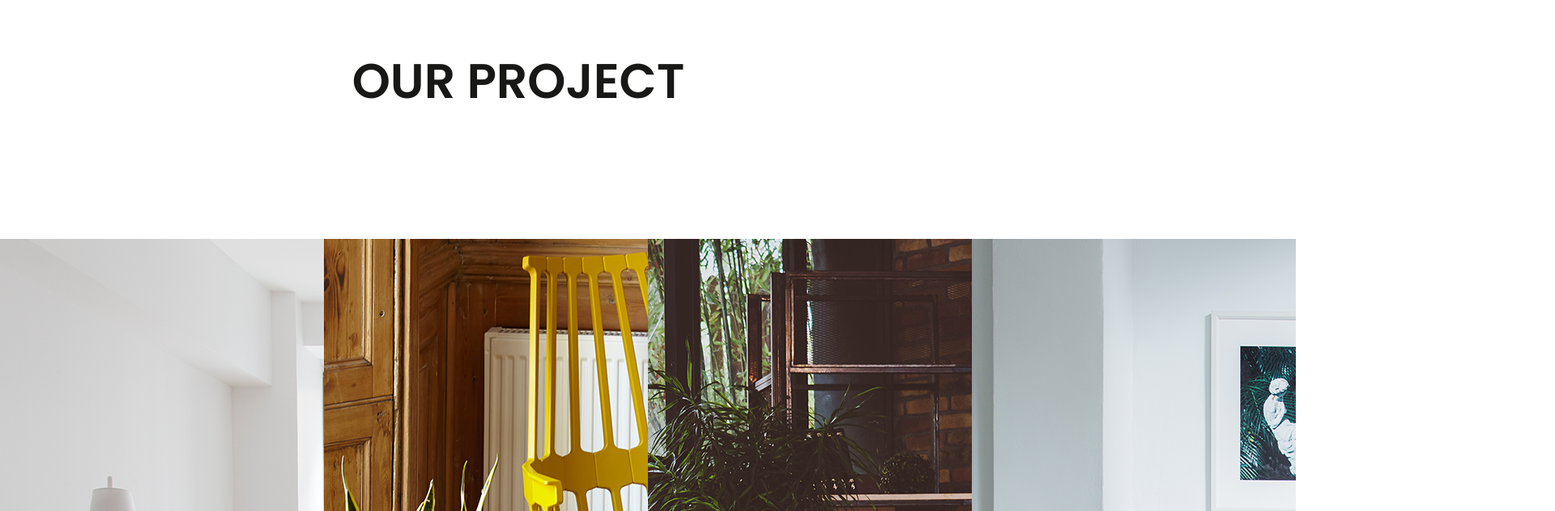
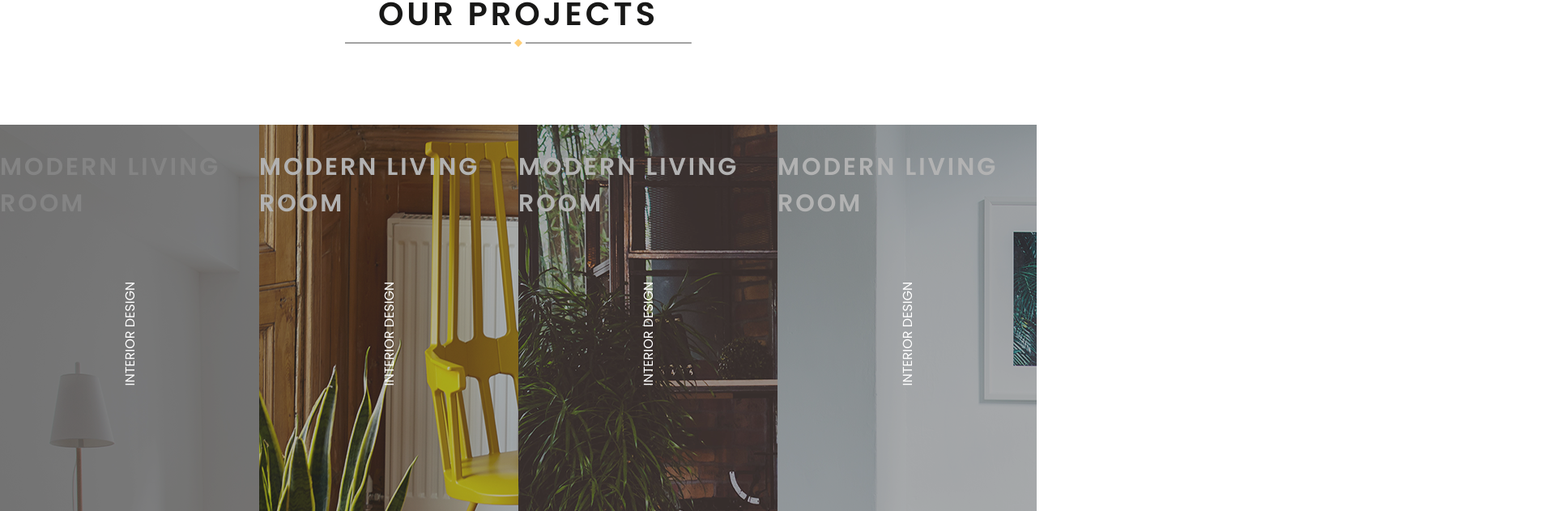
Before and after one commit to elisms23/lufedl6ownproject, a plain HTML site: page index.html in a window 1280 px wide. Shown: the part 345-976 px from the top of the page at 81% size, 1920 px wide, since content can reach past the window. Drawn offline with Linux system fonts and the light colour scheme.

Commit message:
footer and "our projects" not finished

```diff
--- a/css/_common.scss
+++ b/css/_common.scss
@@ -18,38 +18,93 @@ body {
 }
 /* now I remember :) My part starts below */
 
-.our-project {
+.our-projects {
     width: 100%;
     background-color: aqua;
 
-    .our-project-title {
+    .our-projects-title {
         width: 100%;
-        padding: 100px;
+        padding: 70px;
         background-color: #fff;
         text-align: center;
-        text-transform: uppercase;
-        font-size: 40px;
-        color: #181817;
+
+        h2 {
+            text-transform: uppercase;
+            font-size: 40px;
+            letter-spacing: 4px;
+            color: #181817;
+            line-height: 19px;
+            margin-bottom: 16px;
+        }
+
+        p > svg {
+            height: 1em;
+        }
     }
 
-    .our-project-samples {
+    .our-projects-samples {
         width: 100%;
         height: 1000px;
         background-color: coral;
         display: flex;
         flex-flow: row nowrap;
 
-        img {
-            width: 400px;
+        .project .project-dark-layer {
+            width: 25%;
             height: 1000px;
+            position: absolute;
+            background-color: #404040;
+            opacity: 0.4;
         }
 
-        img.additional {
-            visibility: hidden;
+        .project {
+            text-transform: uppercase;
+            color: #fff;
+
+            h3 {
+                font-size: 30px;
+                letter-spacing: 3px;
+            }
+
+            p {
+                transform: rotate(-90deg);
+            }
         }
 
-        h3, p {
-            margin-top: -100px; /* temporarily */
+        #project-1 {
+            width: 25%;
+            background-image: url("../img/modern-living-room-1.png");
+            background-position: center;
+            background-repeat: no-repeat;
+            background-size: cover;
+        }
+
+        #project-2 {
+            width: 25%;
+            background-image: url("../img/modern-living-room-2.png");
+            background-position: center;
+            background-repeat: no-repeat;
+            background-size: cover;
+        }
+
+        #project-3 {
+            width: 25%;
+            background-image: url("../img/modern-living-room-3.png");
+            background-position: center;
+            background-repeat: no-repeat;
+            background-size: cover;
+        }
+
+        #project-4 {
+            width: 25%;
+            background-image: url("../img/modern-living-room-4.png");
+            background-position: center;
+            background-repeat: no-repeat;
+            background-size: cover;
+        }
+
+        .project-test {
+            visibility: hidden;
         }
     }
 }
@@ -60,8 +115,7 @@ body {
     background-color: #f9fafc;
 
     .from-our-blog-title {
-        padding-top: 70px;
-        padding-bottom: 50px;
+        padding: 70px;
         width: 100%;
         text-align: center;
 
--- a/index.html
+++ b/index.html
@@ -36,36 +36,46 @@
         </div>
     </section>
     <!--my blocks start below-->
-    <section class="our-project">
-        <div class="our-project-title">
-            <h2>Our project</h2>
+    <section class="our-projects">
+        <div class="our-projects-title">
+            <h2>Our projects</h2>
+            <p>
+                <svg xmlns="http://www.w3.org/2000/svg" width="205" height="1" viewBox="0 0 205 1"><g><g opacity=".8"><path fill="#181817" d="M0 1V0h204.816v1z"/></g></g></svg>
+                <svg xmlns="http://www.w3.org/2000/svg" width="10" height="10" viewBox="0 0 10 10"><g><g><path fill="#ffce76" d="M5-.006L10.006 5 5 10.006-.006 5z"/></g></g></svg>
+                <svg xmlns="http://www.w3.org/2000/svg" width="205" height="1" viewBox="0 0 205 1"><g><g opacity=".8"><path fill="#181817" d="M0 1V0h204.816v1z"/></g></g></svg>
+            </p>
         </div>
-        <div class="our-project-samples">
-            <div class="project-1">
-                <img src="./img/modern-living-room-1.png" alt="project-1" />
+        <div class="our-projects-samples">
+            <div class="project" id="project-1">
+                <div class="project-dark-layer"></div>
+                <div class="project-dark-layer"></div>
+                <!--two blocks of dark layer were added to get proper color and avoid styling this block individually-->
                 <h3>Modern living room</h3>
                 <p>Interior design</p>
             </div>
-            <div class="project-2">
-                <img src="./img/modern-living-room-2.png" alt="project-2" />
+            <div class="project" id="project-2">
+                <div class="project-dark-layer"></div>
+                <h3>Modern living room</h3>
+                <p>Interior design</p>
             </div>
-            <div class="project-3">
-                <img src="./img/modern-living-room-3.png" alt="project-3" />
+            <div class="project" id="project-3">
+                <div class="project-dark-layer"></div>
+                <h3>Modern living room</h3>
+                <p>Interior design</p>
             </div>
-            <div class="project-4">
-                <img src="./img/modern-living-room-4.png" alt="project-4" />
+            <div class="project" id="project-4">
+                <div class="project-dark-layer"></div>
+                <h3>Modern living room</h3>
+                <p>Interior design</p>
             </div>
-            <div class="project-test">
-                <img src="./img/modern-living-room-additional-1.jpg" class="additional" alt="project-test" />
-            </div>test
-            <div class="project-test">
-                <img src="./img/modern-living-room-additional-2.jpg" class="additional" alt="project-test" />
+            <!--the blocks below were added to create a carrousel-->
+            <div class="project-test" id="project-test-1">
             </div>
-            <div class="project-test">
-                <img src="./img/modern-living-room-additional-3.jpg" class="additional" alt="project-test" />
+            <div class="project-test" id="project-test-2">
             </div>
-            <div class="project-test">
-                <img src="./img/modern-living-room-additional-4.jpg" class="additional" alt="project-test" />
+            <div class="project-test" id="project-test-3">
+            </div>
+            <div class="project-test" id="project-test-4">
             </div>
         </div>
     </section>
```
Also changed, not shown: css/main-page.css, svg/blog-arrow.svg (deleted), 1 other file.
